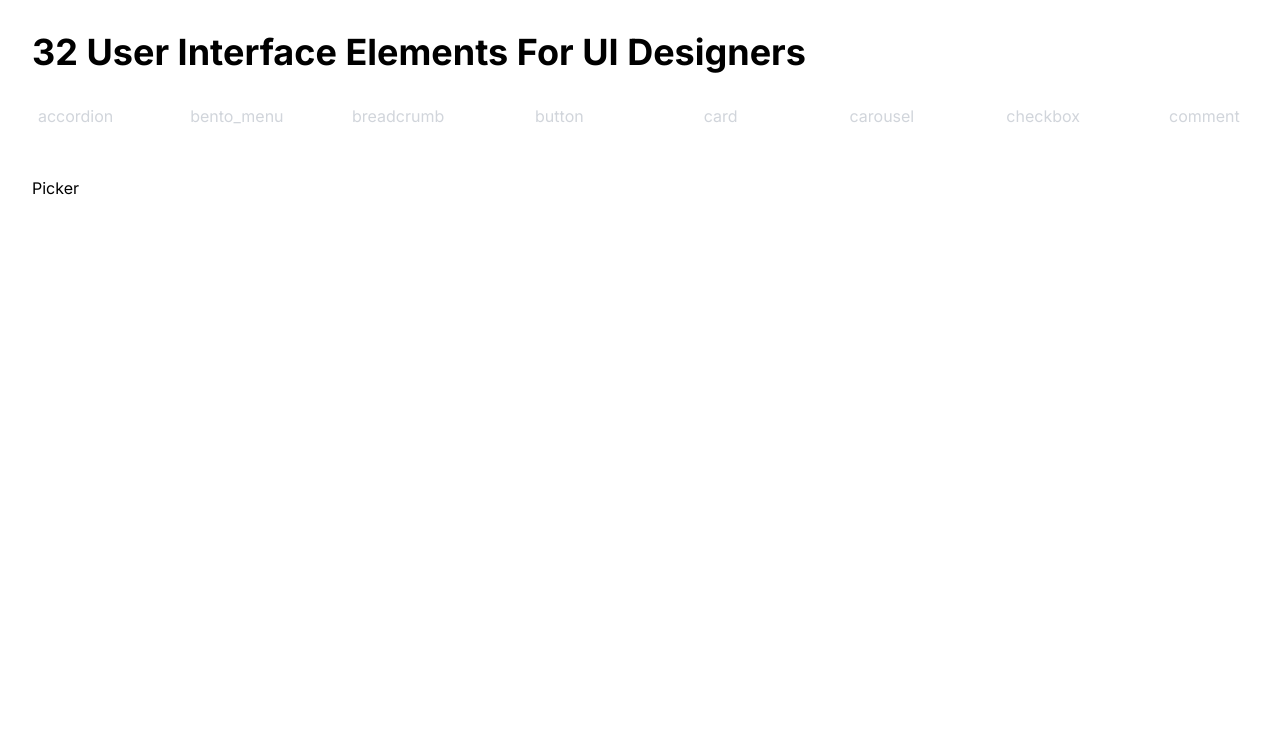
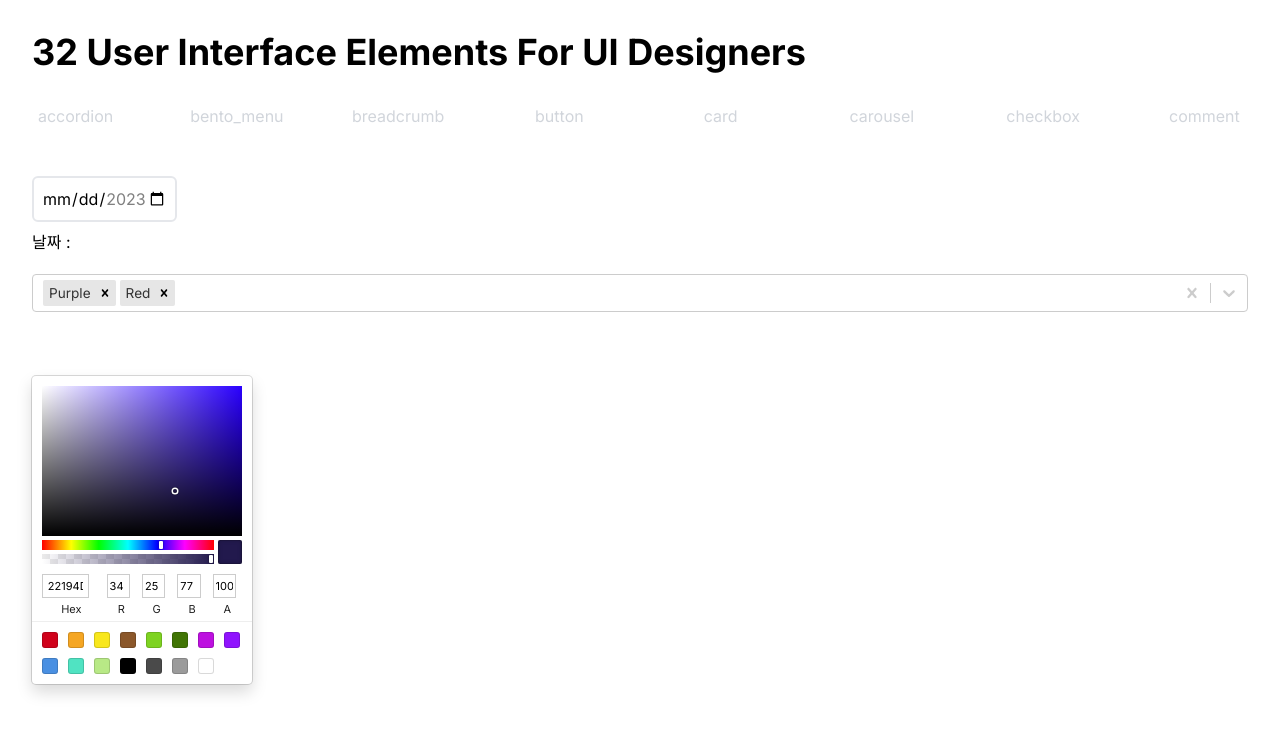
Before and after one commit to team-pat-a-mat/32-ui-designers, a Next.js app: page /picker in a window 1280 px wide. Shown: the top 734 px of the page. Built offline with nearby package versions, Linux system fonts and the light colour scheme.

Commit message:
feat: picker 구현

```diff
--- /dev/null
+++ b/app/components/picker/basic.tsx
@@ -0,0 +1,23 @@
+
+import { ChangeEvent, useState } from "react";
+
+export default function Basic() {
+  const [basicDate, setBasicDate] = useState("");
+
+  const handleDateChange = (event: ChangeEvent<HTMLInputElement>) => {
+    setBasicDate(event.target.value);
+  };
+  return (
+    <div>
+      <input
+        className="border-2 border-gray-200 rounded-md p-2 mb-2"
+        type="date"
+        value={basicDate}
+        min="2023-01-01"
+        max="2023-12-31"
+        onChange={handleDateChange}
+      />
+      <p>날짜 : {basicDate}</p>
+    </div>
+  );
+}
--- /dev/null
+++ b/app/components/picker/color.tsx
@@ -0,0 +1,5 @@
+import { SketchPicker } from "react-color";
+
+export default function Color() {
+  return <SketchPicker />;
+}
--- /dev/null
+++ b/app/components/picker/date.tsx
@@ -0,0 +1,21 @@
+"use client";
+
+import { useState } from "react";
+import DatePicker from "react-datepicker";
+
+export default function Date() {
+  const [selectedDate, setSelectedDate] = useState<Date | null>(null);
+
+  return (
+    <>
+      <DatePicker
+        selected={selectedDate}
+        onChange={(date: Date | [Date, Date] | null) =>
+          setSelectedDate(date as Date)
+        }
+        dateFormat="dd/MM/yyyy"
+        isClearable
+      />
+    </>
+  );
+}
--- /dev/null
+++ b/app/components/picker/dropdown.tsx
@@ -0,0 +1,32 @@
+import Select from "react-select";
+
+interface OptionType {
+  value: string;
+  label: string;
+  color: string;
+  isDisabled?: boolean;
+}
+
+export default function Dropdown() {
+  const options: OptionType[] = [
+    { value: "ocean", label: "Ocean", color: "#00B8D9" },
+    { value: "blue", label: "Blue", color: "#0052CC", isDisabled: true },
+    { value: "purple", label: "Purple", color: "#5243AA" },
+    { value: "red", label: "Red", color: "#FF5630" },
+    { value: "orange", label: "Orange", color: "#FF8B00" },
+    { value: "yellow", label: "Yellow", color: "#FFC400" },
+    { value: "green", label: "Green", color: "#36B37E" },
+    { value: "forest", label: "Forest", color: "#00875A" },
+    { value: "slate", label: "Slate", color: "#253858" },
+    { value: "silver", label: "Silver", color: "#666666" },
+  ];
+
+  return (
+    <Select
+      defaultValue={[options[2], options[3]]}
+      isMulti
+      name="options"
+      options={options}
+    />
+  );
+}
--- /dev/null
+++ b/app/components/picker/wheel.tsx
@@ -0,0 +1,72 @@
+import { useState } from "react";
+import WheelPicker from "react-wheelpicker";
+
+const days = Array.from({ length: 31 }, (_, i) => `${i + 1}`);
+const months = [
+  "January",
+  "February",
+  "March",
+  "April",
+  "May",
+  "June",
+  "July",
+  "August",
+  "September",
+  "October",
+  "November",
+  "December",
+];
+const years = Array.from({ length: 101 }, (_, i) => `${i + 1920}`);
+
+export default function Wheel() {
+      const [day, setDay] = useState("1");
+      const [month, setMonth] = useState("January");
+      const [year, setYear] = useState("1920");
+
+       const handleDayChange = (selectedIndex: number) =>
+         setDay(days[selectedIndex]);
+       const handleMonthChange = (selectedIndex: number) =>
+         setMonth(months[selectedIndex]);
+       const handleYearChange = (selectedIndex: number) =>
+         setYear(years[selectedIndex]);
+  return (
+    <div className="flex space-x-4">
+      <div className="flex-1">
+        <WheelPicker
+          animation="wheel"
+          data={days}
+          height={40}
+          parentHeight={200}
+          fontSize={13}
+          defaultSelection={0}
+          updateSelection={handleDayChange}
+          scrollerId="day-picker"
+        />
+      </div>
+      <div className="flex-1">
+        <WheelPicker
+          animation="wheel"
+          data={months}
+          height={40}
+          parentHeight={200}
+          fontSize={13}
+          defaultSelection={0}
+          updateSelection={handleMonthChange}
+          scrollerId="month-picker"
+        />
+      </div>
+      <div className="flex-1">
+        <WheelPicker
+          animation="wheel"
+          data={years}
+          height={40}
+          parentHeight={200}
+          fontSize={13}
+          defaultSelection={0}
+          updateSelection={handleYearChange}
+          scrollerId="year-picker"
+        />
+      </div>
+    </div>
+  );
+}
--- a/app/layout.tsx
+++ b/app/layout.tsx
@@ -1,5 +1,6 @@
 import "./globals.css";
 import "swiper/css";
+import "react-datepicker/dist/react-datepicker.css";
 import { Inter } from "next/font/google";
 import Header from "./components/header";
 import Nav from "./components/nav";
--- a/app/picker/page.tsx
+++ b/app/picker/page.tsx
@@ -1,9 +1,22 @@
 "use client";
+
+import Basic from "../components/picker/basic";
+import Color from "../components/picker/color";
+import Date from "../components/picker/date";
+import Dropdown from "../components/picker/dropdown";
+import Wheel from "../components/picker/wheel";
 
 export default function Picker() {
   return (
-    <main>
-      <div>Picker</div>
+    <main className="flex flex-col space-y-5">
+      <Basic />
+      <Dropdown />
+      {/* react-datepicker 호환성 문제로 작동안됨 */}
+      <Date />
+      {/* react-color 호환성 문제로 작동안됨 */}
+      <Color />
+      {/* react-wheelpicker 호환성 문제로 작동안됨 */}
+      {/* <Wheel /> */}
     </main>
   );
 }
```
Also changed, not shown: package.json (+7 -0 lines).
